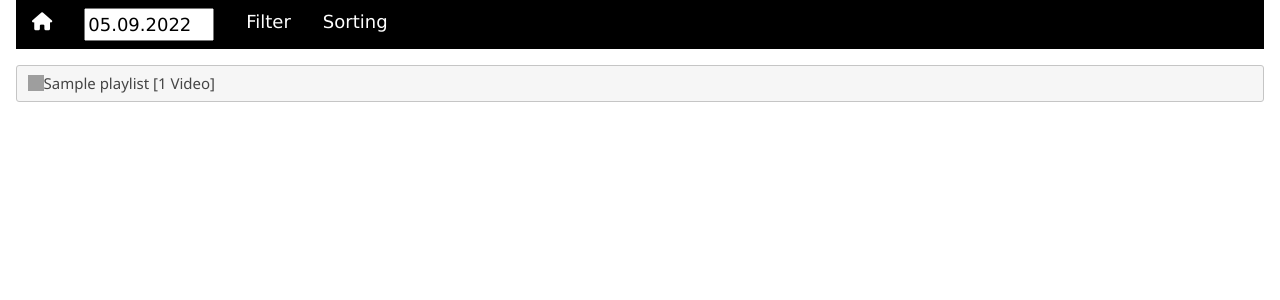
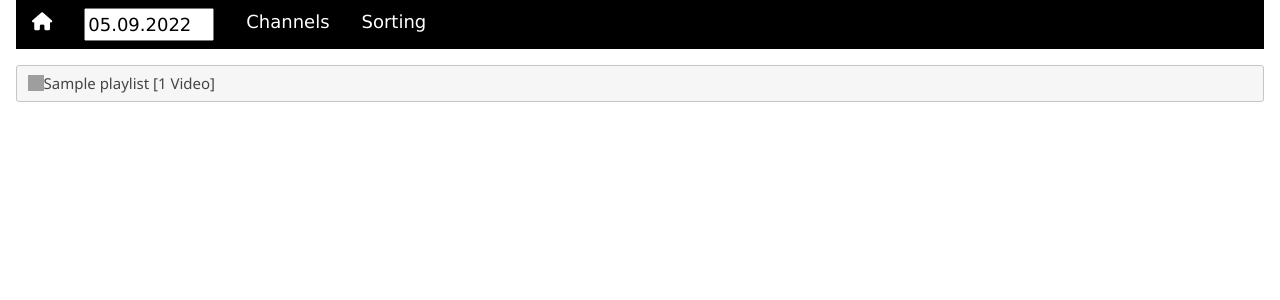
Before and after one commit to CodeResearcher/django_projects, a Django app: template youtube_history/templates/index.html in a window 1280 px wide. Shown: the top 300 px of the page. Run offline with Django 3.2, Linux system fonts and the light colour scheme; the template is opened without the code that fills it: most values are stand-ins (such as "Sample title", 1, 10 or a date in 2020); grey boxes marked "Sample" are stand-in pictures; some libraries are stand-ins or nearby versions; grey boxes are pictures that could not be loaded.

Commit message:
renamed menu item from 'filter' to 'channels'

```diff
--- a/youtube_history/templates/index.html
+++ b/youtube_history/templates/index.html
@@ -8,7 +8,7 @@
   </div>
   <!--FILTER-->
   <div class="w3-dropdown-hover w3-mobile">
-    <button class="w3-button">Filter</button>
+    <button class="w3-button">Channels</button>
     <div class="w3-dropdown-content w3-bar-block">
       <div class="w3-bar-item">
         <input class="w3-check filter" type="checkbox" id="checkAll" name="checkAll" {% if all_playlists.count == checked_playlist_ids|length %}checked{% endif %}>
```
